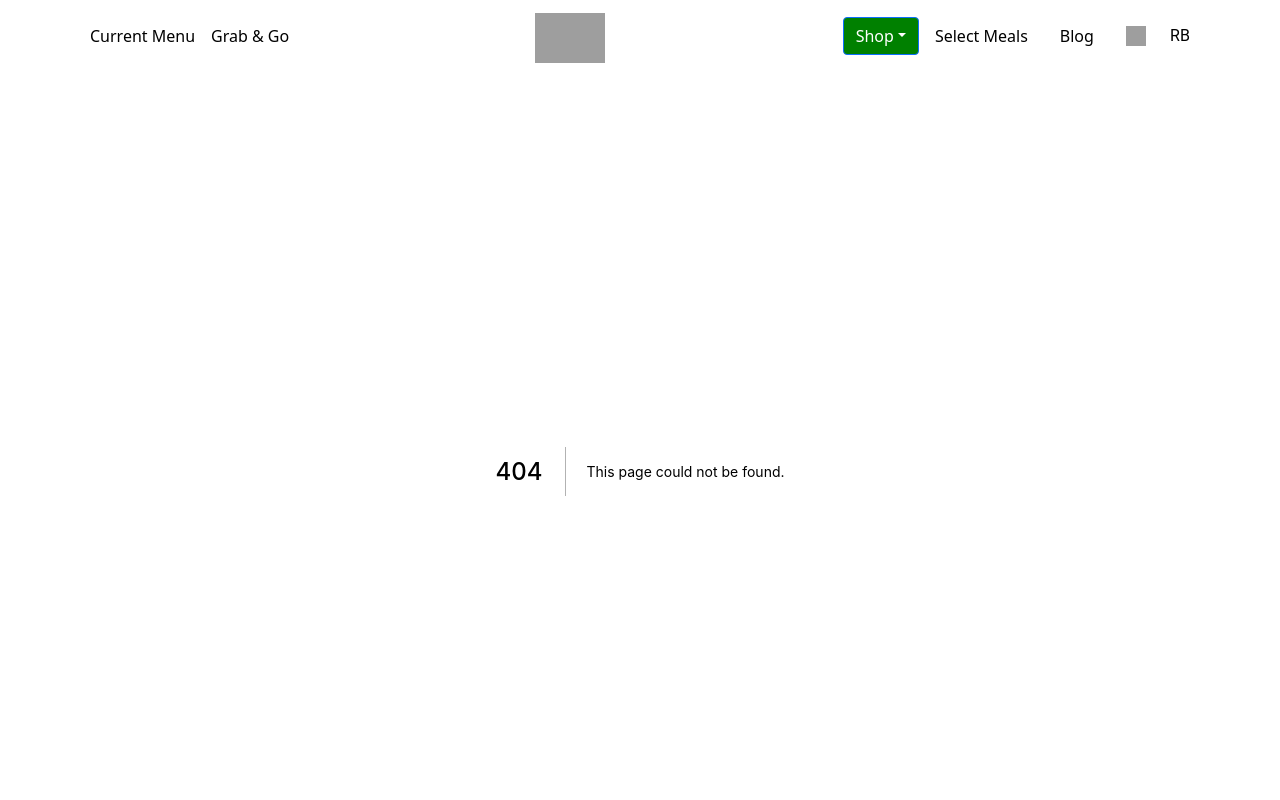
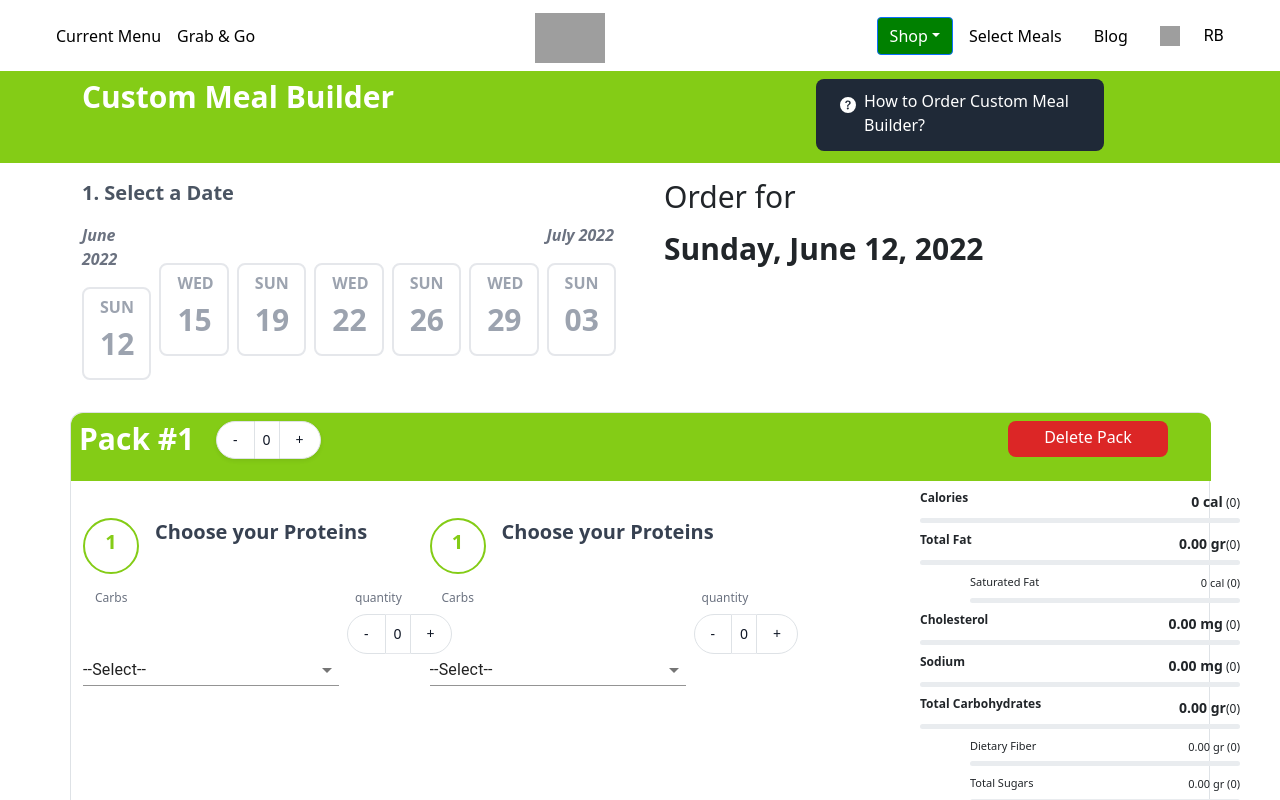
Before and after one commit to innzz/Clean-Creation, a Next.js app in the folder clean-creation/: page /customMealBuilder in a window 1280 px wide. Before the commit this address had no page. Shown: the top 800 px of the page. Built offline with nearby package versions, Linux system fonts and the light colour scheme; grey boxes are pictures that could not be loaded.

Commit message:
Added Links

```diff
--- a/clean-creation/components/NavBar.jsx
+++ b/clean-creation/components/NavBar.jsx
@@ -34,8 +34,8 @@ export default class NavBar extends React.Component {
   render() {
     return (
       <div>
-        <Navbar className="bg-white" collapseOnSelect expand="lg">
-          <Container>
+        <Navbar className="bg-white mx-5" collapseOnSelect expand="lg">
+          {/* <Container> */}
           <Navbar.Toggle aria-controls="responsive-navbar-nav" />
           <Navbar.Collapse id="responsive-navbar-nav">
             <Nav>
@@ -75,11 +75,13 @@ export default class NavBar extends React.Component {
             </Nav>
           </Navbar.Collapse>
           <Navbar.Collapse className="justify-content-center">
+            <Link href="/">
               <img
                 src="https://cleancreations.com/data/config/client_logo.png?md=f341c123680491a1ca69dd7a67ca190e"
                 alt=""
-                style={{ height: "50px", width: "70px", marginTop: "5px" }}
+                style={{ height: "50px", width: "70px", marginTop: "5px", cursor: "pointer" }}
               />
+            </Link>
           </Navbar.Collapse>
           <Navbar.Collapse className="justify-content-end">
             <Dropdown>
@@ -91,19 +93,27 @@ export default class NavBar extends React.Component {
               </Dropdown.Toggle>
 
               <Dropdown.Menu style={{ lineHeight: "35px", padding: "10px" }}>
-                  <Dropdown.Item href="#/action-1">
+                <Link href="/subscription">
+                  <Dropdown.Item>
                     Subscription Meal Selection
                   </Dropdown.Item>
+                </Link>
                 <Link href="/alacarte">
                   <Dropdown.Item href="#/action-2">À la Carte</Dropdown.Item>
                 </Link>
-                  <Dropdown.Item href="#/action-3">
+                <Link href="/byingredients">
+                  <Dropdown.Item>
                     Proteins by the Pound
                   </Dropdown.Item>
-                  <Dropdown.Item href="#/action-3">
+                </Link>
+                <Link href="/customMealBuilder">
+                  <Dropdown.Item>
                     Custom Meal Builder
                   </Dropdown.Item>
-                  <Dropdown.Item href="#/action-3">Extras</Dropdown.Item>
+                </Link>
+                <Link href="/extras">
+                  <Dropdown.Item>Extras</Dropdown.Item>
+                </Link>
                 <Link href="/giftcard">
                   <Dropdown.Item href="#/action-3">Gift Card</Dropdown.Item>
                 </Link>
@@ -164,7 +174,7 @@ export default class NavBar extends React.Component {
               <Typography>RB</Typography>
             </IconButton>
           </Navbar.Collapse>
-          </Container>
+          {/* </Container> */}
         </Navbar>
       </div>
     );
--- a/clean-creation/pages/shops/customMealBuilder.js
+++ b/clean-creation/pages/customMealBuilder.js
@@ -1,6 +1,6 @@
 import React from "react";
-import CustomMealDate from "../../components/Shop/CustomMealDate";
-import CustomMealPack from "../../components/Shop/CustomMealPack";
+import CustomMealPack from "../components/Shop/CustomMealPack"
+import CustomMealDate from "../components/Shop/CustomMealDate"
 export default class CustomMeal extends React.Component{
     render(){
         return(
--- a/clean-creation/pages/shops/extras.js
+++ b/clean-creation/pages/extras.js
@@ -1,5 +1,5 @@
 import React from "react";
-import Extras from "../../components/Shop/Extras";
+import Extras from "../components/Shop/Extras";
 export default class Extrass extends React.Component{
     render(){
         return(
```
Lines whose indentation alone changed are shown as unchanged.
